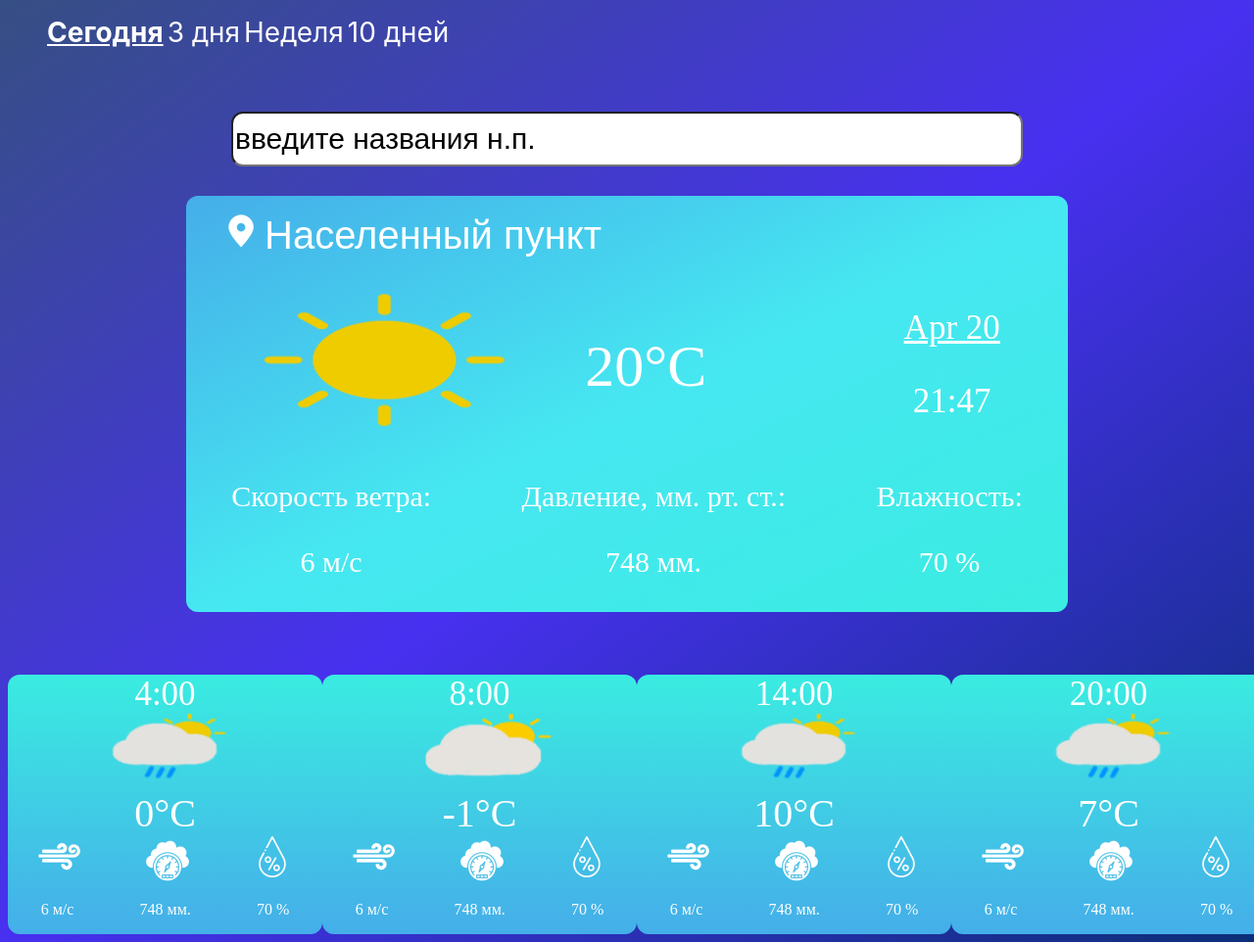
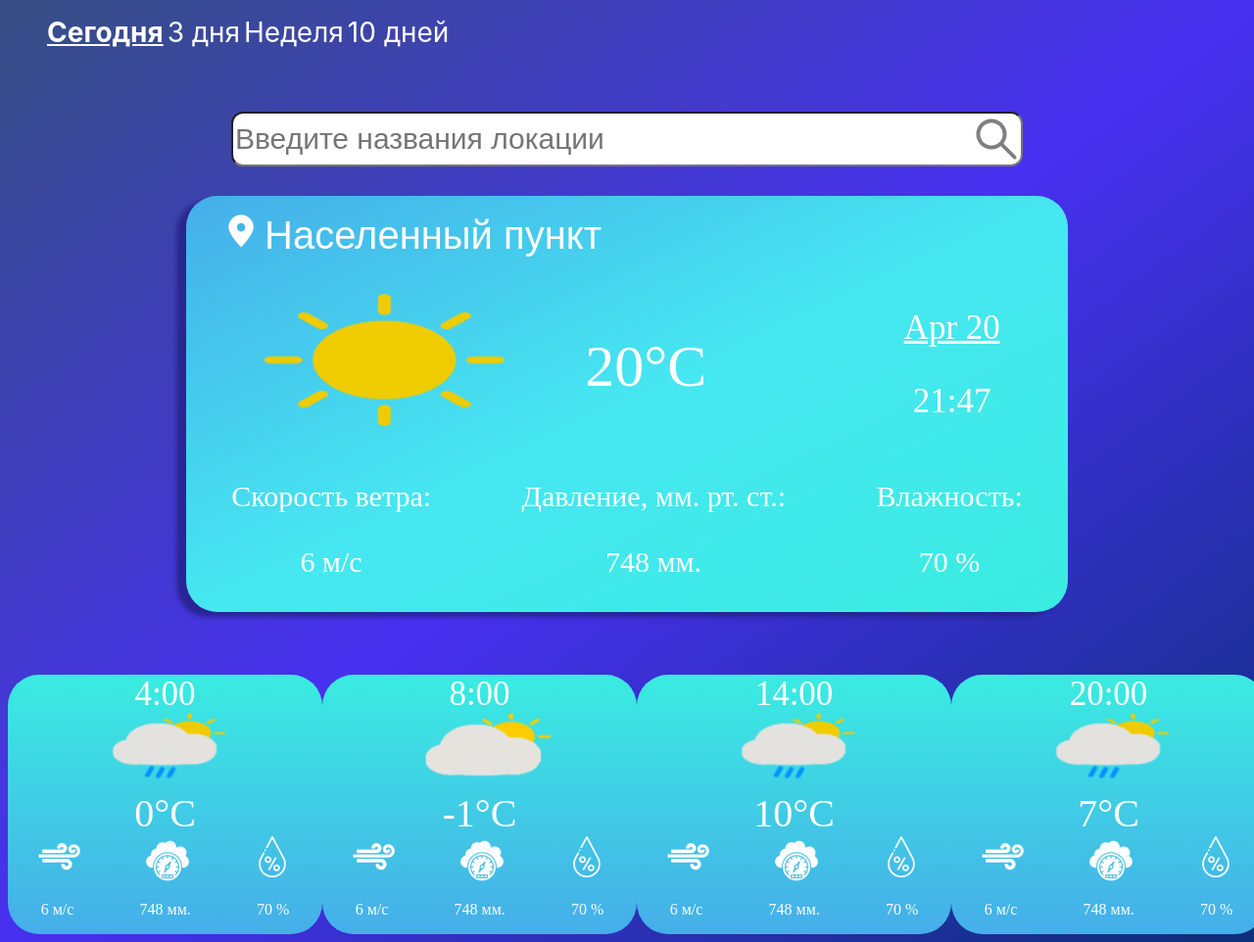
Before and after one commit to Venisimo/WeatherApp, a plain HTML site: page views/weatherNow.html in a window 1280 px wide. Shown: the whole page at 98% size. Drawn offline with Linux system fonts and the light colour scheme; a web font is replaced by a local one.

Commit message:
add serch-icon in input

```diff
--- a/views/scripts/script.js
+++ b/views/scripts/script.js
@@ -1,11 +1,19 @@
 let input = document.querySelector('input');
 
+const lupa = 'styles/images/lupaV2.png';
+
 input.addEventListener('focus', function() {
-    input.value = "";
-})
+    input.placeholder = "";
+    input.style.backgroundImage = "url()";
+    input.style.backgroundColor = "#FFFFFF";
+});
+
 input.addEventListener('blur', function() {
-    input.value = "введите названия н.п.";
-})
+    input.placeholder = "Введите названия локации";
+    input.style.backgroundImage = "url(" + lupa + ")";
+    input.style.backgroundColor = "#FFFFFF";
+});
+
 $(document).ready(function(){
     $("#slider").owlCarousel({
         dots: false,
--- a/views/styles/styleNow.css
+++ b/views/styles/styleNow.css
@@ -38,15 +38,19 @@ input {
     border-radius: 12px;
     font-size: 30px;
     margin-bottom: 1em;
+    background-image: url(images/lupaV2.png);
+    background-repeat: no-repeat;
+    background-position: right;
+    background-color: #FFFFFF;
 }
 .BigRectangle {
     margin: auto;
     width: 900px;
     height: 425px;
-    background-image: linear-gradient(to bottom right, #45AEE9, #46E7F1,#3aece1);
-    border-radius: 12px;
+    background: linear-gradient(to bottom right, #45AEE9, #46E7F1,#3aece1);
+    border-radius: 32px;
     margin-bottom: 4em;
-    box-shadow: 0 0 -5px -5px;
+    box-shadow: -10px 5px 5px rgba(36, 33, 131, 0.8);
 }
 #Iconloc {
     width: 50px;
@@ -137,7 +141,7 @@ input {
     width: 321px;
     height: 265px;
     background-image: linear-gradient(#3aece1, #45AEE9);
-    border-radius: 12px;
+    border-radius: 32px;
     display: flex;
     flex-direction: column;
     justify-content: space-around;
@@ -152,7 +156,7 @@ input {
     width: 321px;
     height: 265px;
     background-image: linear-gradient(#3aece1, #45AEE9);
-    border-radius: 12px;
+    border-radius: 32px;
     display: flex;
     flex-direction: column;
     justify-content: space-around;
@@ -166,7 +170,7 @@ input {
     width: 321px;
     height: 265px;
     background-image: linear-gradient(#3aece1, #45AEE9);
-    border-radius: 12px;
+    border-radius: 32px;
     display: flex;
     flex-direction: column;
     justify-content: space-around;
@@ -180,7 +184,7 @@ input {
     width: 321px;
     height: 265px;
     background-image: linear-gradient(#3aece1, #45AEE9);
-    border-radius: 12px;
+    border-radius: 32px;
     display: flex;
     flex-direction: column;
     justify-content: space-around;
--- a/views/styles/styleTenDays.css
+++ b/views/styles/styleTenDays.css
@@ -41,6 +41,10 @@ input {
     border-radius: 12px;
     font-size: 30px;
     margin-bottom: 1em;
+    background-image: url(images/lupaV2.png);
+    background-repeat: no-repeat;
+    background-position: right;
+    background-color: #FFFFFF;
 }
 .BigRectangle {
     margin: auto;
--- a/views/styles/styleThreeDays.css
+++ b/views/styles/styleThreeDays.css
@@ -38,6 +38,10 @@ input {
     border-radius: 12px;
     font-size: 30px;
     margin-bottom: 1em;
+    background-image: url(images/lupaV2.png);
+    background-repeat: no-repeat;
+    background-position: right;
+    background-color: #FFFFFF;
 }
 .BigRectangle {
     margin: auto;
--- a/views/styles/styleWeek.css
+++ b/views/styles/styleWeek.css
@@ -41,6 +41,10 @@ input {
     border-radius: 12px;
     font-size: 30px;
     margin-bottom: 1em;
+    background-image: url(images/lupaV2.png);
+    background-repeat: no-repeat;
+    background-position: right;
+    background-color: #FFFFFF;
 }
 .BigRectangle {
     margin: auto;
--- a/views/weatherNow.html
+++ b/views/weatherNow.html
@@ -17,7 +17,7 @@
 </header>
 <body>
     <div class="search">
-        <input value="введите названия н.п.">
+        <input placeholder="Введите названия локации">
     </div>
         <div class="BigRectangle">
             <div class="BigRectangleTop">
```
Also changed, not shown: views/tenDays.html (+1 -1 lines), views/weatherThreeDays.html (+1 -1 lines), views/week.html (+1 -1 lines), views/styles/images/lupa.png (added), views/styles/images/lupaV2.png (added).
